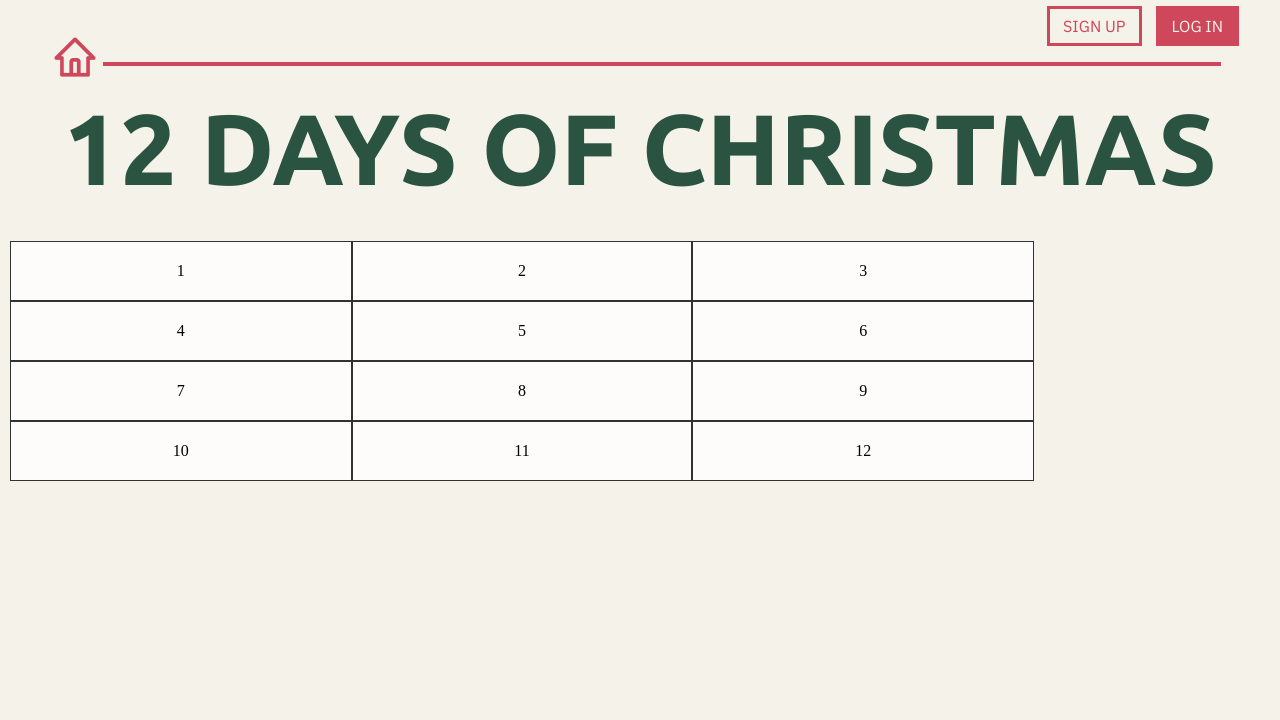
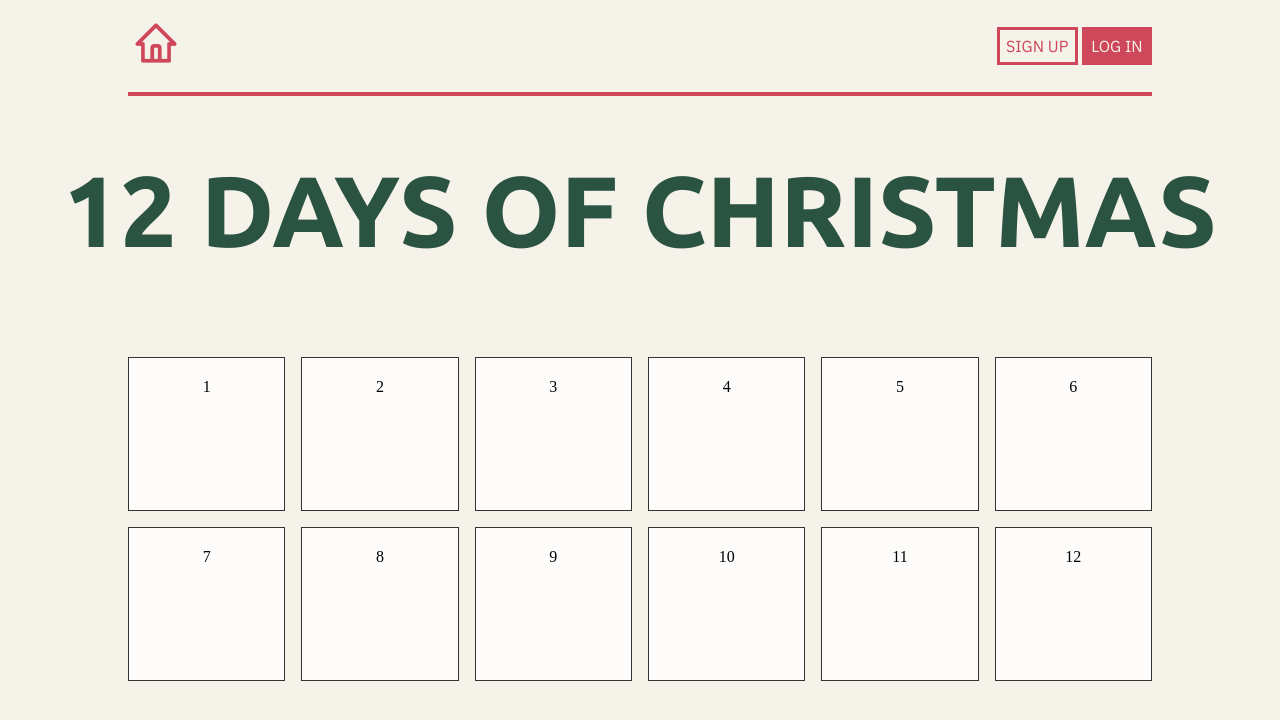
Before and after one commit to chuahxinyu/12-days-of-christmas-with-us, a Flask app: template templates/index.html in a window 1280 px wide. Shown: the top 720 px of the page. Run offline with Flask 2, Linux system fonts and the light colour scheme; the template is opened without the code that fills it, so the values that code supplies are empty.

Commit message:
Update index.css

```diff
--- a/static/styles/index.css
+++ b/static/styles/index.css
@@ -10,34 +10,32 @@
 }
 nav {
   display: flex;
-  padding: 1rem;
+  padding: 1rem 0;
   height: 10%;
+  width: 80%;
+  margin: 0 10%;
 
   justify-content: space-between;
   align-items: center;
-}
-nav img {
-  position: absolute;
-  width: 56px;
-  height: 56px;
-  left: 47px;
-  top: 30px;
+  border-bottom: 4px solid #cf475a;
 }
 nav ul {
-  float: right;
-  margin-right: 20px;
+  /* float: right; */
+  /* margin-right: 20px; */
   list-style: none;
 }
 nav ul li {
-  list-style: none;
+  /* list-style: none; */
   display: inline-block;
-  margin: 0 5px;
-  position: relative;
+  /* margin: 0 5px; */
+  /* position: relative; */
 }
+
+/* SIGN UP and LOGIN buttons */
 nav ul li a {
-  color: #000000;
+  /* color: #000000; */
   text-transform: uppercase;
-  padding: 7px 13px;
+  padding: 0.4rem;
   border: 3px solid #cf475a;
   text-decoration: none;
 }
@@ -53,6 +51,7 @@ nav ul li a {
   color: #f5f2e9;
 }
 
+/* 12 DAYS OF CHRISTMAS */
 .text_box {
   top: 10%;
   text-align: center;
@@ -62,27 +61,30 @@ nav ul li a {
   /* font-weight: bold; */
   font-size: 50px;
   line-height: 165px;
+  display: block;
 
   color: #2b5341;
+  margin-top: 2rem;
+  margin-bottom: 4rem;
 }
 
-.horizontal-line {
-  margin: auto;
-  width: 90%;
-  border-bottom: 4px solid #cf475a;
-  padding: 5px;
-}
 .grid-container {
   width: 80%;
   display: grid;
-  grid-template-columns: auto auto auto;
+  grid-template-columns: 1fr 1fr 1fr 1fr 1fr 1fr;
 
-  padding: 10px;
+  margin: 0 auto;
+  grid-gap: 1rem;
+
+  align-items: center;
+  justify-content: center;
 }
 .grid-item {
+  height: 7rem;
   background-color: rgba(255, 255, 255, 0.8);
   border: 1px solid rgba(0, 0, 0, 0.8);
   padding: 20px;
   font-size: 1rem;
   text-align: center;
+  display: inline-block;
 }
```
Lines whose indentation alone changed are shown as unchanged.
